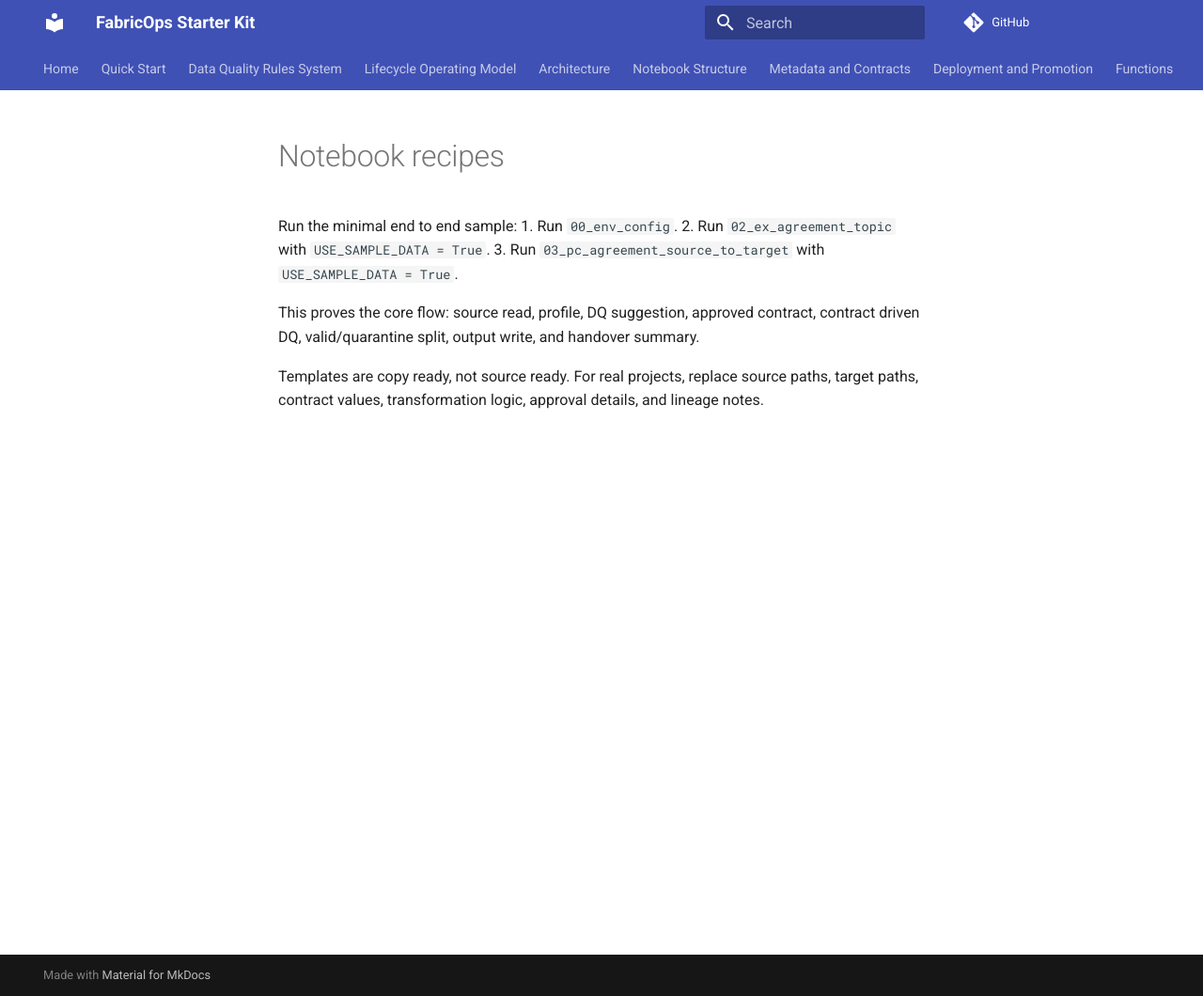
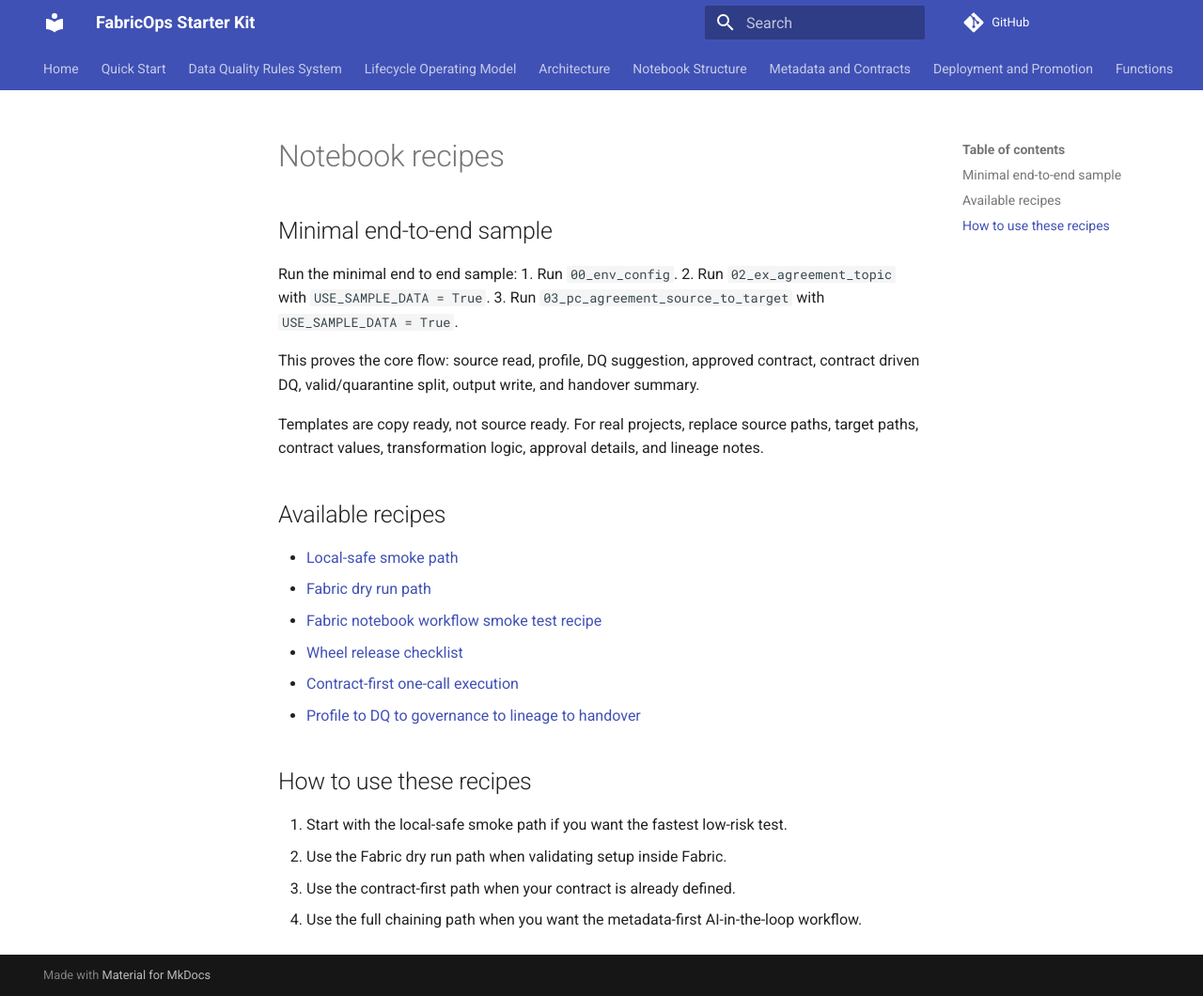
Before and after one commit to Voycepeh/fabric-data-product-framework, an MkDocs documentation site: the page built from docs/recipes/index.md, in a window 1280 px wide and 1060 px high. Shown: the whole window at 94% size. Built offline with MkDocs 1.6.1 and Material for MkDocs 9.7.7, drawn with Linux system fonts in a browser that asks for light colours; comment, search, counter and statistics services are not loaded.

```diff
--- a/docs/recipes/index.md
+++ b/docs/recipes/index.md
@@ -1,4 +1,6 @@
 # Notebook recipes
+
+## Minimal end-to-end sample
 
 Run the minimal end to end sample:
 1. Run `00_env_config`.
@@ -8,3 +10,19 @@
 This proves the core flow: source read, profile, DQ suggestion, approved contract, contract driven DQ, valid/quarantine split, output write, and handover summary.
 
 Templates are copy ready, not source ready. For real projects, replace source paths, target paths, contract values, transformation logic, approval details, and lineage notes.
+
+## Available recipes
+
+- [Local-safe smoke path](local-safe-smoke.md)
+- [Fabric dry run path](fabric-dry-run.md)
+- [Fabric notebook workflow smoke test recipe](fabric_mvp_smoke_test.md)
+- [Wheel release checklist](mvp_wheel_release_checklist.md)
+- [Contract-first one-call execution](contract-first-one-call.md)
+- [Profile to DQ to governance to lineage to handover](profile-dq-governance-lineage-handover.md)
+
+## How to use these recipes
+
+1. Start with the local-safe smoke path if you want the fastest low-risk test.
+2. Use the Fabric dry run path when validating setup inside Fabric.
+3. Use the contract-first path when your contract is already defined.
+4. Use the full chaining path when you want the metadata-first AI-in-the-loop workflow.
```
Also changed, not shown: 2 other files.
